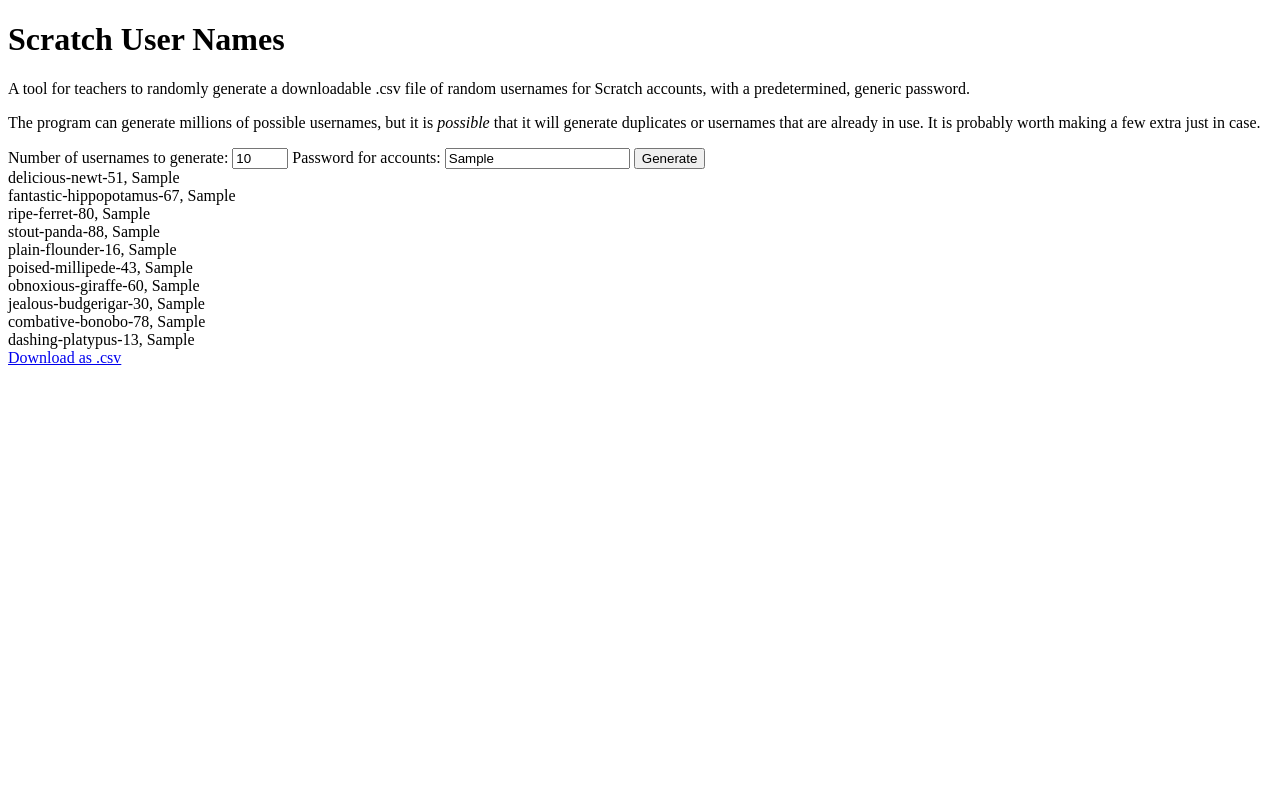
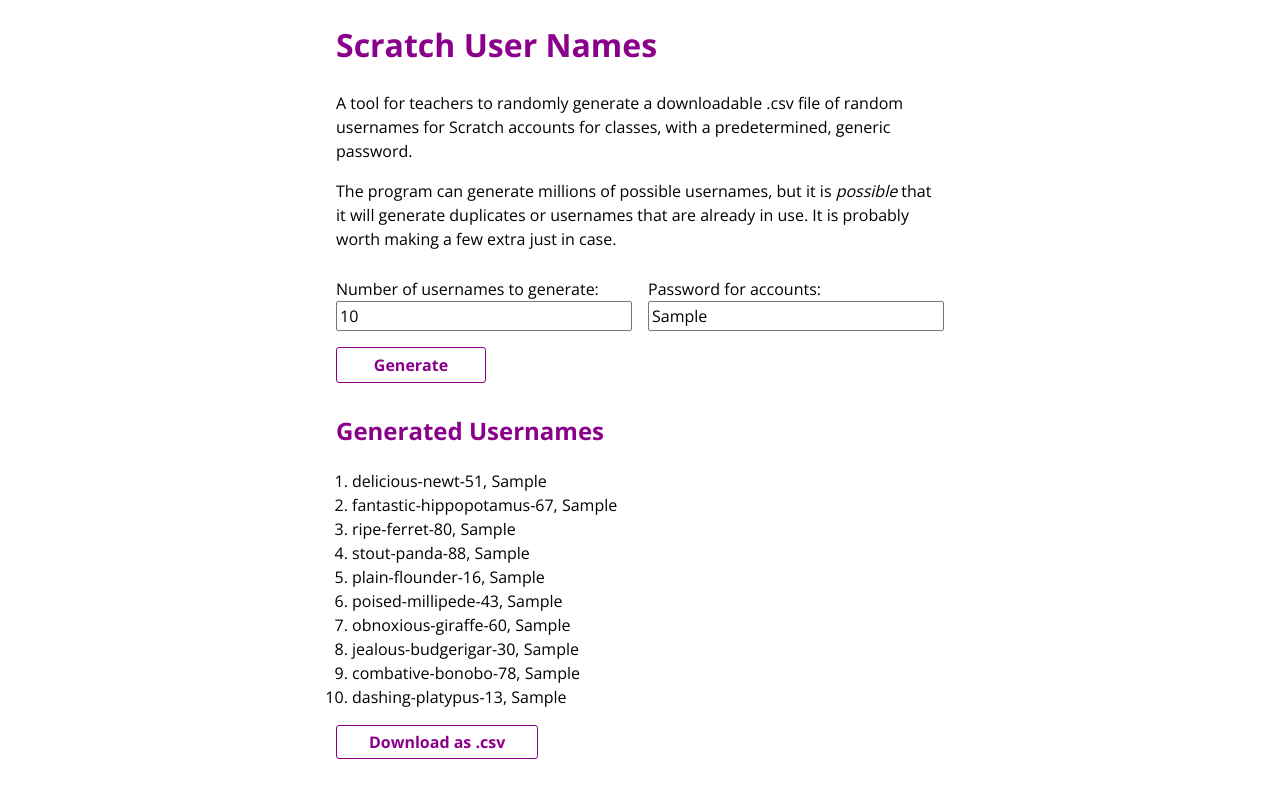
Before and after one commit to 4lefts/scratch-usernames, a plain HTML site: page index.html in a window 1280 px wide. Both pictures are taken after typing "Sample" into the empty fields and a click on the button "Generate". Drawn offline with nearby package versions, Linux system fonts and the light colour scheme.

Commit message:
added basic styling. refactored username display to <ol> with title

```diff
--- a/index.html
+++ b/index.html
@@ -4,13 +4,17 @@
     <meta charset="UTF-8" />
     <meta name="viewport" content="width=device-width, initial-scale=1.0" />
     <title>Scratch User Names</title>
+    <link href="https://fonts.googleapis.com/css2?family=Open+Sans:wght@400;700&display=swap" rel="stylesheet">
+    <link rel="stylesheet" href="styles.css">
     <script src="./index.js" type="module"></script>
   </head>
   <body>
+    <main>
+
       <h1>Scratch User Names</h1>
       <p>
         A tool for teachers to randomly generate a downloadable .csv file of
-      random usernames for Scratch accounts, with a predetermined, generic
+        random usernames for Scratch accounts for classes, with a predetermined, generic
         password.
       </p>
       <p>The program can generate millions of possible usernames, but it is <em>possible</em> that it will generate duplicates or usernames that are already in use. It is probably worth making a few extra just in case.</p>
@@ -26,5 +30,6 @@
         <button type="submit">Generate</button>
       </form>
       <div id="output-box"></div>
+    </main>
   </body>
 </html>
--- a/index.js
+++ b/index.js
@@ -21,34 +21,43 @@
 // generates an string of n usernames and passwords, separated by newlines
 // usernames and passwords are comma-separated
 function generateUsernames(numberOfUsers, password){
-  const usernamesArr =
-    Array.from(Array(numberOfUsers)).map(elem => {
+  return Array.from(Array(numberOfUsers)).map((elem) => {
             return `${makeRandomUsername()}, ${password || "password"}`
           })
-  return usernamesArr.join("\n")
+
 }
 
-form.addEventListener("submit", (e) => {
-  e.preventDefault();
-  const numberOfUsers = parseInt(numberInput.value);
-  const password = passwordInput.value;
-  const usernamesString = generateUsernames(numberOfUsers, password);
-  outputBox.innerText = usernamesString;
-  createCSVDownload(usernamesString)
-})
+// creates an <ol> of usernames to display on screen
+function buildNamesListHTML(usernamesArray){
+  const lis = usernamesArray.reduce((accum, item) => {
+    return `${accum}<li>${item}</li>`
+  }, '')
+  return `<h2>Generated Usernames</h2><ol>${lis}</ol>`
+}
 
-function createCSVDownload(usernamesString){
-  // make sure that the download button doens't already exist
-  // this can happen when the script is re-run
-  let downloadBtn = document.querySelector("#download-btn");
-  if (downloadBtn) document.body.removeChild(downloadBtn)
+// creates a .csv file of usernames and a button to download it
+function createCSVDownload(usernamesArray){
+  const usernamesString = usernamesArray.join("\n")
   const blob = new Blob([usernamesString], {type: 'text/csv;charset=utf-8'})
-  downloadBtn = document.createElement("a")
-  if(downloadBtn.download == undefined) return // show a browser incompatability error
+  const downloadBtn = document.createElement("a")
+  if(downloadBtn.download == undefined) return // show a browser incompatability error!
   const url = URL.createObjectURL(blob)
   downloadBtn.setAttribute("id", "download-btn")
   downloadBtn.setAttribute("href", url)
   downloadBtn.setAttribute("download", "usernames.csv")
   downloadBtn.innerText = "Download as .csv"
-  document.body.appendChild(downloadBtn)
+  outputBox.appendChild(downloadBtn)
 }
+
+// handler for form - removes old usernames (if there are any)
+// gets current form inputs and calls functions to generate usernames
+// display output on screen and create a csv file and download button
+form.addEventListener("submit", (e) => {
+  e.preventDefault();
+  outputBox.innerHTML = ""; // make sure to remove old output
+  const numberOfUsers = parseInt(numberInput.value);
+  const password = passwordInput.value;
+  const usernamesArray = generateUsernames(numberOfUsers, password);
+  outputBox.innerHTML = buildNamesListHTML(usernamesArray);
+  createCSVDownload(usernamesArray)
+})
--- /dev/null
+++ b/styles.css
@@ -0,0 +1,92 @@
+*,
+*::before,
+*::after {
+  box-sizing: border-box;
+}
+
+body {
+  margin: 0;
+  line-height: 1.5;
+  font-family: "Open Sans", sans-serif;
+}
+
+input,
+button {
+  font: inherit;
+}
+
+main {
+  max-width: 40em;
+  margin: 0 auto;
+  padding: 0 1em;
+}
+
+h1,
+h2 {
+  color: darkmagenta;
+}
+
+form {
+  padding: 10px 0;
+  display: grid;
+  gap: 1em;
+  grid-template-columns: 1fr 1fr;
+  grid-template-areas:
+    "number password"
+    "submit ...";
+}
+
+form label {
+  display: flex;
+  flex-direction: column;
+  justify-content: center;
+}
+
+#number-of-names {
+  grid-area: number;
+}
+
+#password {
+  grid-area: password;
+}
+
+button {
+  grid-area: submit;
+  width: 150px;
+  line-height: 32px;
+  background-color: white;
+  outline: none;
+  border: 1px solid darkmagenta;
+  border-radius: 3px;
+  color: darkmagenta;
+  font-weight: 700;
+  cursor: pointer;
+  opacity: 1;
+  transition: opacity 0.3s ease;
+}
+
+button:hover {
+  opacity: 0.4;
+}
+
+ol {
+  padding: 0 0 0 1em;
+}
+
+#download-btn {
+  display: inline-block;
+  line-height: 32px;
+  padding: 0 2em;
+  background-color: white;
+  border: 1px solid darkmagenta;
+  border-radius: 3px;
+  color: darkmagenta;
+  text-decoration: none;
+  font-weight: 700;
+  cursor: pointer;
+  transition: opacity 0.3s ease;
+}
+
+#download-btn:hover {
+  opacity: 0.4;
+}
```
Lines whose indentation alone changed are shown as unchanged.
